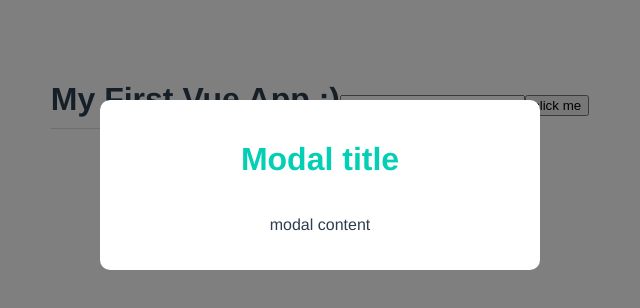
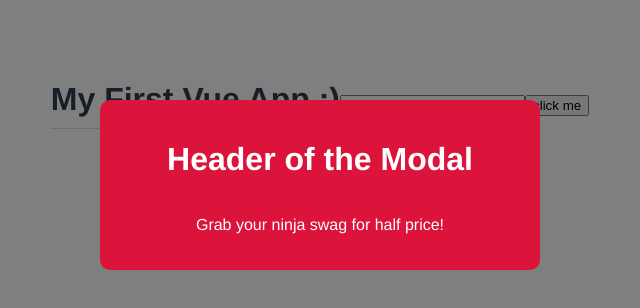
Before and after one commit to khalegjr/course_vue3-thenetninja, a Vue app in the folder modal-project/: page / in a window 1280 px wide. Shown: the top 308 px of the page, without its empty margins (320-960 px from the left). Built offline with nearby package versions, Linux system fonts and the light colour scheme.

Commit message:
Trabalhando com props

```diff
--- a/modal-project/src/App.vue
+++ b/modal-project/src/App.vue
@@ -2,7 +2,7 @@
   <h1>{{ title }}</h1>
   <input type="text" ref="name" />
   <button @click="handleClick">click me</button>
-  <Modal />
+  <Modal :header="header" :text="text" theme="sale" />
 </template>
 
 <script>
@@ -15,6 +15,8 @@
     data() {
       return {
         title: "My First Vue App :)",
+        header: "Header of the Modal",
+        text: "Grab your ninja swag for half price!",
       };
     },
     methods: {
--- a/modal-project/src/components/Modal.vue
+++ b/modal-project/src/components/Modal.vue
@@ -1,11 +1,17 @@
 <template>
   <div class="backdrop">
-    <div class="modal">
-      <h1>Modal title</h1>
-      <p>modal content</p>
+    <div class="modal" :class="{ sale: theme === 'sale' }">
+      <h1>{{ header }}</h1>
+      <p>{{ text }}</p>
     </div>
   </div>
 </template>
+
+<script>
+  export default {
+    props: ["header", "text", "theme"],
+  };
+</script>
 
 <style>
   .modal {
@@ -29,4 +35,13 @@
     border: none;
     padding: 0;
   }
+
+  .modal.sale {
+    background: crimson;
+    color: white;
+  }
+
+  .modal.sale h1 {
+    color: white;
+  }
 </style>
```
